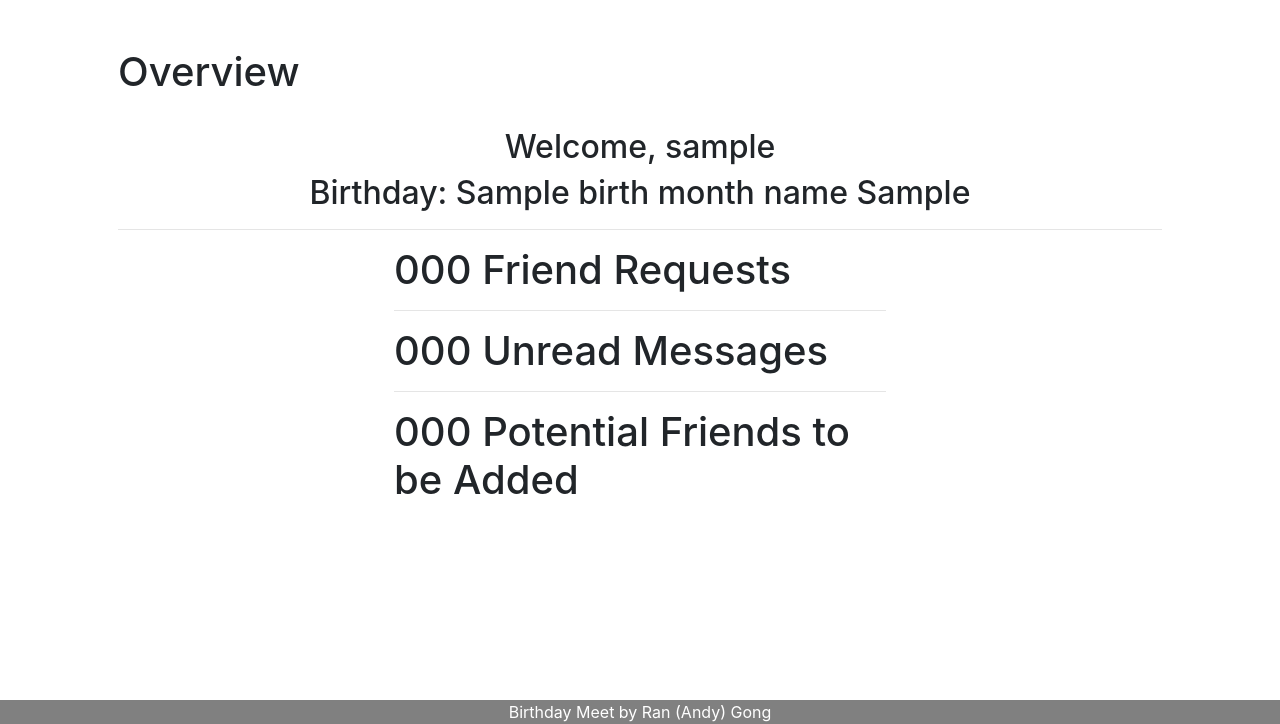
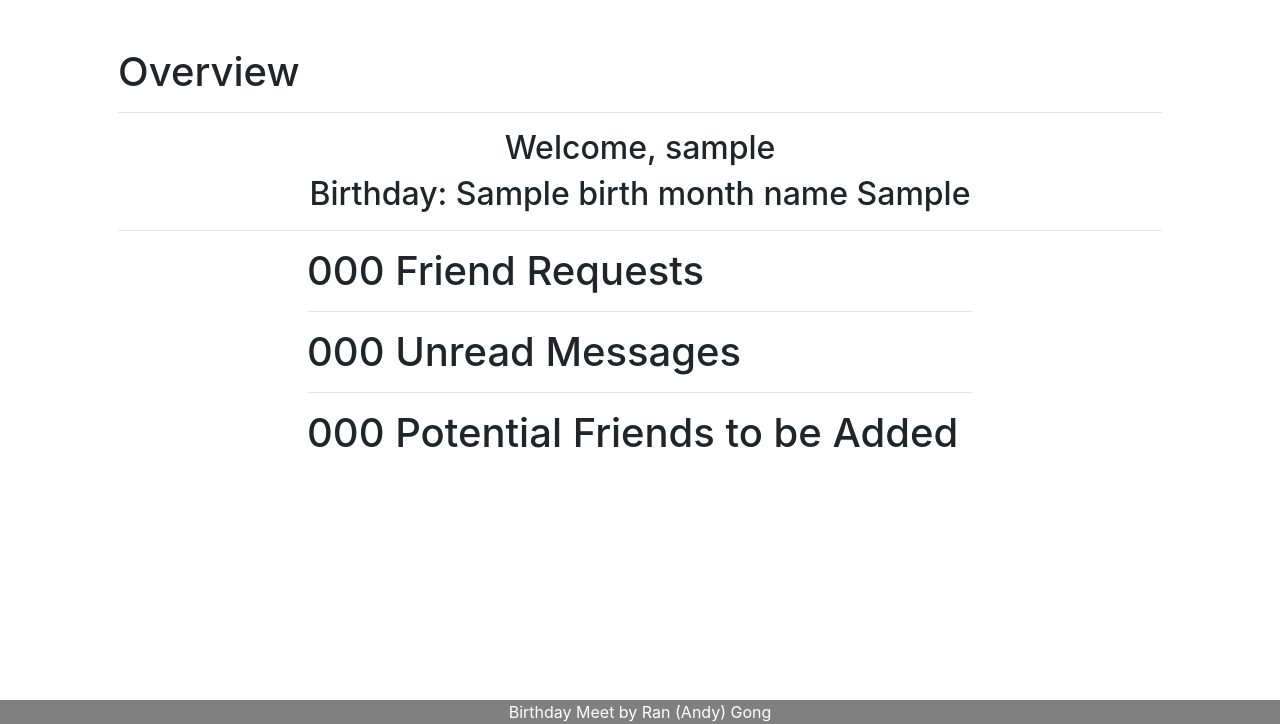
Before and after one commit to AG2048/Birthday-Meet, a Flask app: template templates/overview.html in a window 1280 px wide. Shown: the part 76-800 px from the top of the page. Run offline with Flask 2, Linux system fonts and the light colour scheme; the template is opened without the code that fills it: most values are stand-ins (such as "Sample title", 1, 10 or a date in 2020); some libraries are stand-ins or nearby versions.

Commit message:
added a line

```diff
--- a/templates/overview.html
+++ b/templates/overview.html
@@ -5,20 +5,20 @@
 {% endblock %}
 {% block main %}
 <h1 class="display-5 fw-bold">Overview</h1>
-<br>
-<h2 class="display-5 fw-bold align-center">Welcome, {{username}}</h2>
-<h2 class="display-5 fw-bold align-center">Birthday: {{birth_month_name}} {{ birth_day }}</h2>
 <hr>
-<div class="col-lg-6 mx-auto">
-    <h1 class="display-5 fw-bold">
+<h2 class="display-5 align-center">Welcome, {{username}}</h2>
+<h2 class="display-5 align-center">Birthday: {{birth_month_name}} {{ birth_day }}</h2>
+<hr>
+<div class="col-lg-8 mx-auto">
+    <h1 class="display-5">
         {{ number_of_requests }} Friend Requests
     </h1>
     <hr>
-    <h1 class="display-5 fw-bold">
+    <h1 class="display-5">
         {{ number_of_unread_messages }} Unread Messages
     </h1>
     <hr>
-    <h1 class="display-5 fw-bold">
+    <h1 class="display-5">
         {{ number_of_potential_friends }} Potential Friends to be Added
     </h1>
 </div>
```
